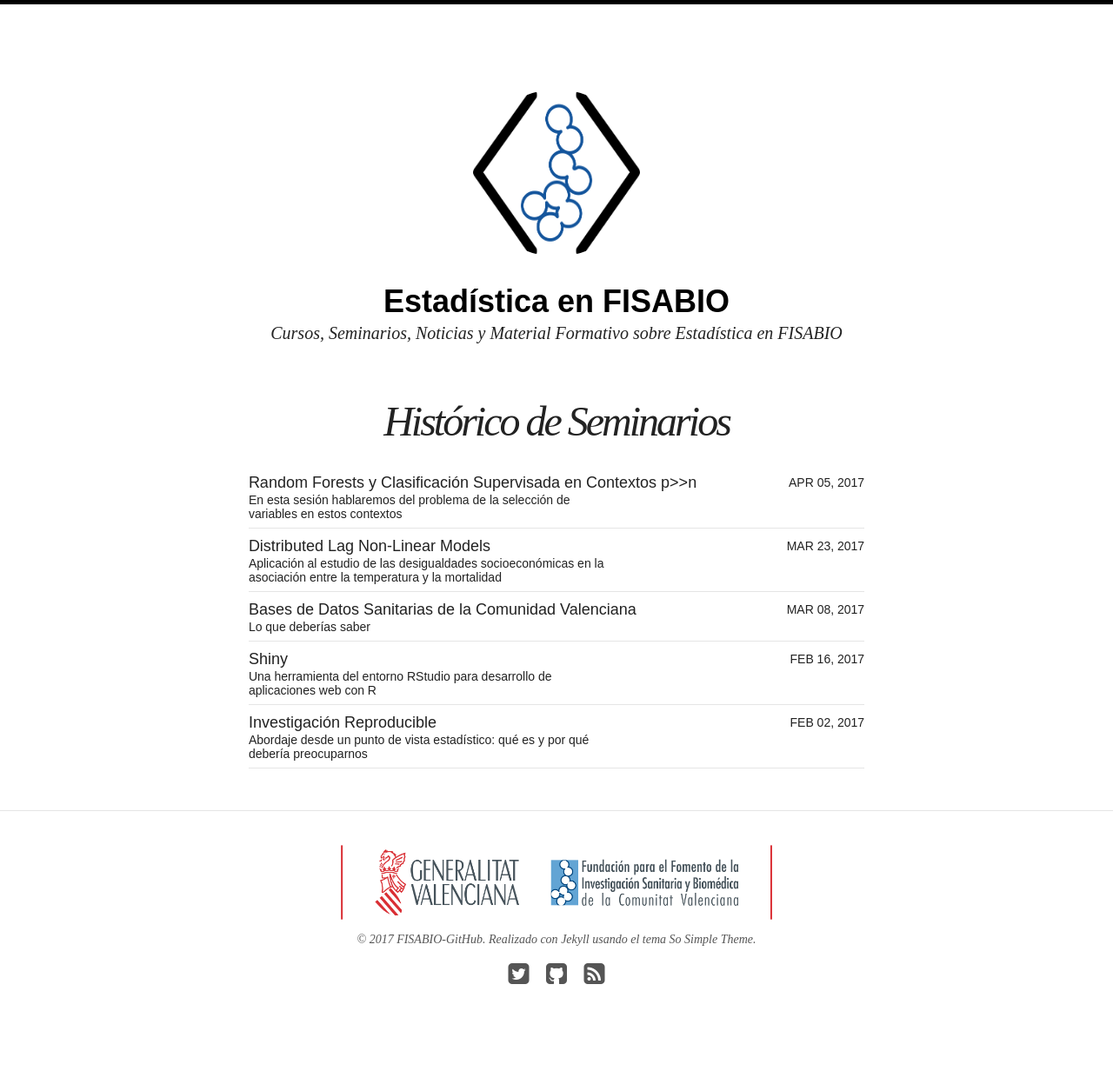
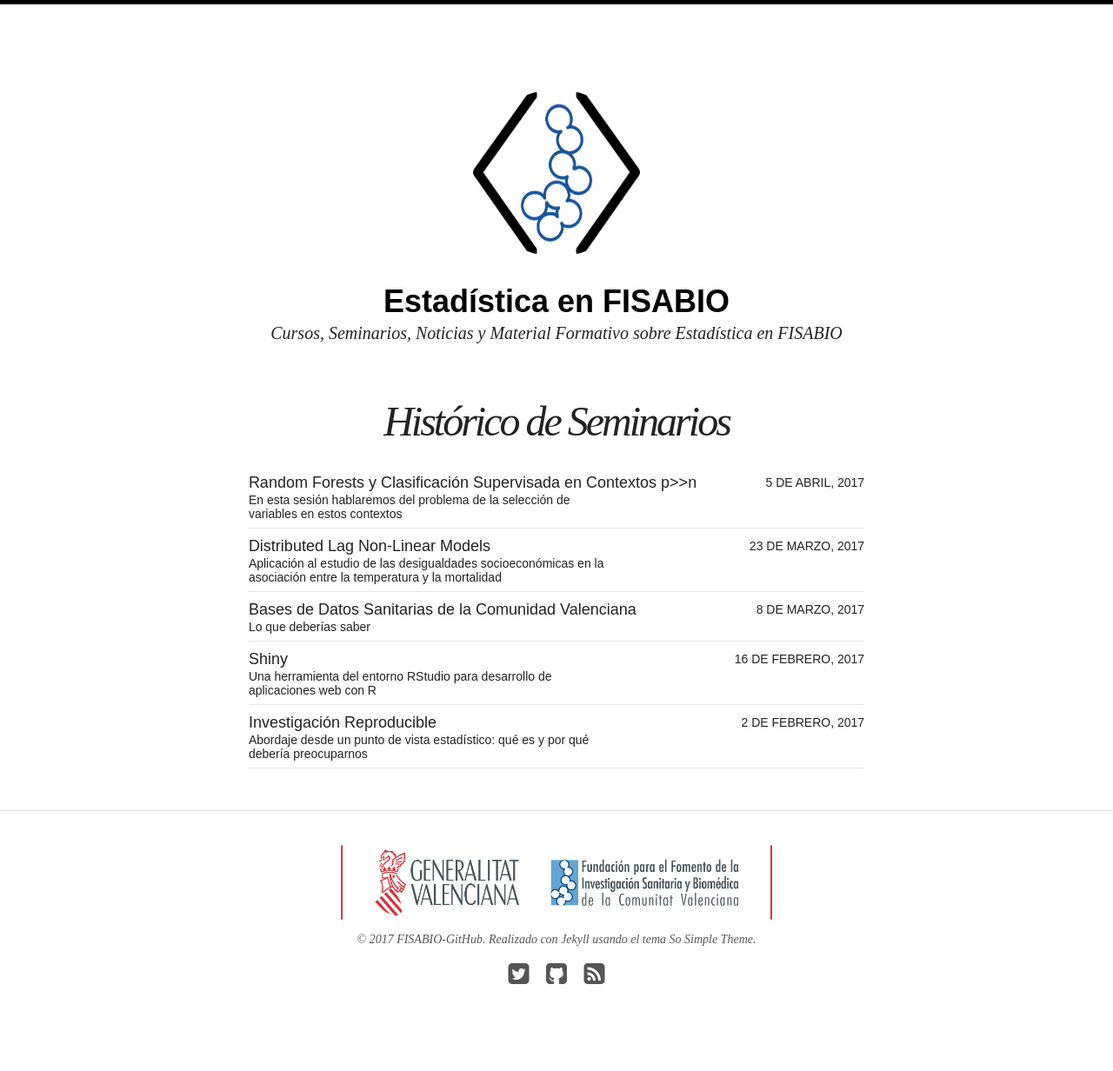
Before and after one commit to fisabio/seminarios_estadisticos, a Jekyll site: the page built from docs/historico/index.md, in a window 1280 px wide. Shown: the whole page at 87% size. Built offline with Jekyll 4.4.1, drawn with Linux system fonts in a browser that asks for light colours; nearby versions of some CDN libraries.

Commit message:
Actualización de contenido

```diff
--- a/docs/_data/navigation.yml
+++ b/docs/_data/navigation.yml
@@ -2,9 +2,6 @@
 
 - title: Página principal
   url: /
-
-- title: Próximos Seminarios
-  url: /proximos/
 
 - title: Histórico de Seminarios
   url: /historico/
--- a/docs/historico/index.md
+++ b/docs/historico/index.md
@@ -5,8 +5,40 @@ excerpt: "Encuentra los seminarios que ya hemos celebrado"
 search_omit: true
 ---
 
+
 <ul class="post-list">
 {% for post in site.categories.historico %}
-  <li><article><a href="{{ site.url }}{{ post.url }}">{{ post.title }} <span class="entry-date"><time datetime="{{ post.date | date_to_xmlschema }}">{{ post.date | date: "%b %d, %Y" }}</time></span>{% if post.excerpt %} <span class="excerpt">{{ post.excerpt | remove: '\[ ... \]' | remove: '\( ... \)' | markdownify | strip_html | strip_newlines | escape_once }}</span>{% endif %}</a></article></li>
+  <li>
+    <article>
+      <a href="{{ site.url }}{{ post.url }}">{{ post.title }}
+        <span class="entry-date">
+          <time datetime="{{ post.date | date_to_xmlschema }}">
+            {% assign m = post.date | date: "%-m" %}
+            {{ post.date | date: "%-d de" }}
+            {% case m %}
+              {% when '1' %}Enero,
+              {% when '2' %}Febrero,
+              {% when '3' %}Marzo,
+              {% when '4' %}Abril,
+              {% when '5' %}Mayo,
+              {% when '6' %}Junio,
+              {% when '7' %}Julio,
+              {% when '8' %}Agosto,
+              {% when '9' %}Septiembre,
+              {% when '10' %}Octubre,
+              {% when '11' %}Noviembre,
+              {% when '12' %}Diciembre,
+            {% endcase %}
+            {{ post.date | date: "%Y" }}
+          </time>
+        </span>
+        {% if post.excerpt %}
+          <span class="excerpt">
+            {{ post.excerpt | remove: '\[ ... \]' | remove: '\( ... \)' | markdownify | strip_html | strip_newlines | escape_once }}
+          </span>
+        {% endif %}
+      </a>
+    </article>
+  </li>
 {% endfor %}
 </ul>
```
Also changed, not shown: docs/404.md (+1 -1 lines), docs/index.html (+17 -1 lines), docs/proximos/index.md (+32 -1 lines), docs/tags/index.md (+17 -1 lines), 1 other file.
